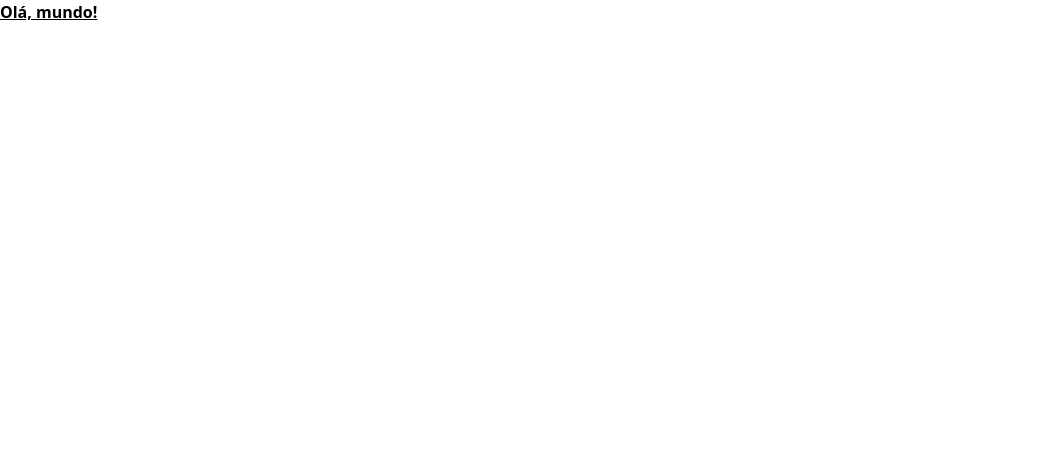
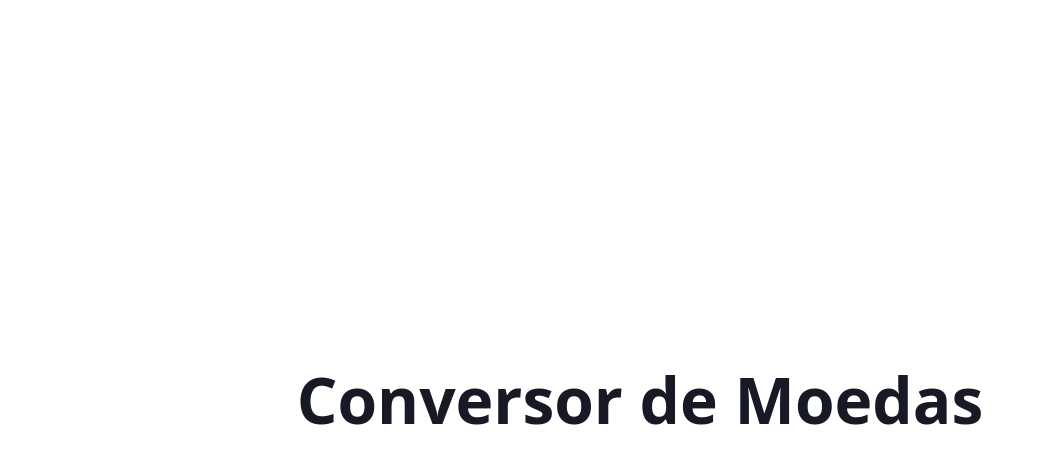
Before and after one commit to MatheusFLemma/currency-converter, a React (Vite) app: page / in a window 1280 px wide. Shown: the top 464 px of the page, without its empty margins (0-1043 px from the left). Built offline with nearby package versions, Linux system fonts and the light colour scheme; the HTML template or start-up script is replaced by a standard one.

Commit message:
feat: criaçao dos components container, heading e currencyinput

```diff
--- a/src/App.tsx
+++ b/src/App.tsx
@@ -1,9 +1,7 @@
+import Container from './components/Container';
+
 function App() {
-  return (
-    <main>
-      <h1 className="text-3xl font-bold underline">Olá, mundo!</h1>
-    </main>
-  );
+  return <Container />;
 }
 
 export default App;
--- /dev/null
+++ b/src/components/Container/index.tsx
@@ -0,0 +1,11 @@
+import Heading from '../Heading';
+
+function Container() {
+  return (
+    <main className="w-screen h-screen flex flex-col items-center justify-evenly">
+      <Heading>Conversor de Moedas</Heading>
+    </main>
+  );
+}
+
+export default Container;
--- /dev/null
+++ b/src/components/CurrencyInput/index.tsx
@@ -0,0 +1,5 @@
+function CurrencyInput() {
+  return <h1>Teste</h1>;
+}
+
+export default CurrencyInput;
--- /dev/null
+++ b/src/components/Heading/index.tsx
@@ -0,0 +1,11 @@
+import { ReactNode } from 'react';
+
+interface HeadingProps {
+  children: ReactNode;
+}
+
+function Heading({ children }: HeadingProps) {
+  return <h1 className="text-6.5xl font-bold text-dark">{children}</h1>;
+}
+
+export default Heading;
```
